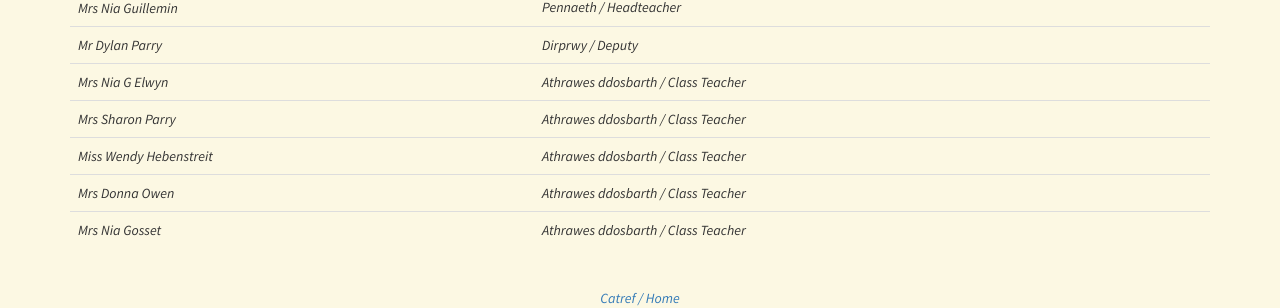
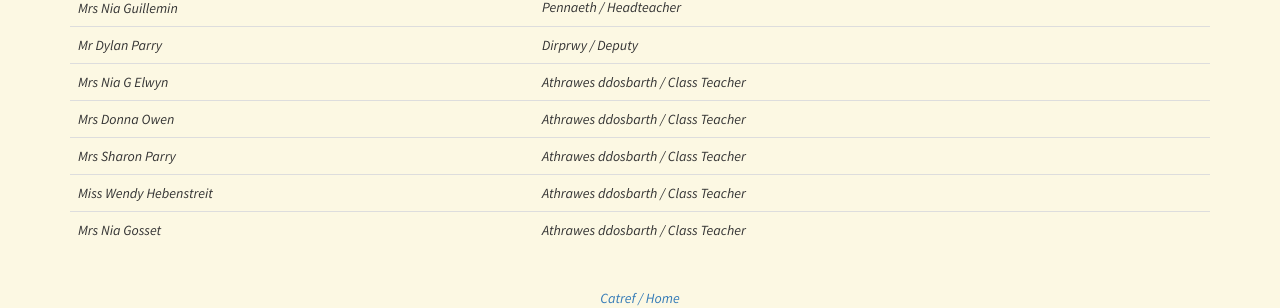
Before and after one commit to matatysgolbethel/matatysgolbethel.github.io, a Jekyll site: the page built from index.html, in a window 1280 px wide and 900 px high, scrolled down 4691 px. Shown: the part 150-458 px from the top of the window. Built offline with Jekyll 4.4.1, drawn with Linux system fonts in a browser that asks for light colours; some of the changed lines change nothing that is shown.

Commit message:
shuffled the order of the teaching staff

```diff
--- a/_config.yml
+++ b/_config.yml
@@ -32,9 +32,9 @@ teachingstaff:
   - { name: 'Mrs Nia Guillemin', title: 'Pennaeth / Headteacher'}
   - { name: 'Mr Dylan Parry', title: 'Dirprwy / Deputy'}
   - { name: 'Mrs Nia G Elwyn', title: 'Athrawes ddosbarth / Class Teacher'}
+  - { name: 'Mrs Donna Owen', title: 'Athrawes ddosbarth / Class Teacher'}
   - { name: 'Mrs Sharon Parry', title: 'Athrawes ddosbarth / Class Teacher'}
   - { name: 'Miss Wendy Hebenstreit', title: 'Athrawes ddosbarth / Class Teacher'}
-  - { name: 'Mrs Donna Owen', title: 'Athrawes ddosbarth / Class Teacher'}
   - { name: 'Mrs Nia Gosset', title: 'Athrawes ddosbarth / Class Teacher'}
 
 teachingassistants:
```
Also changed, not shown: 1 other file.
